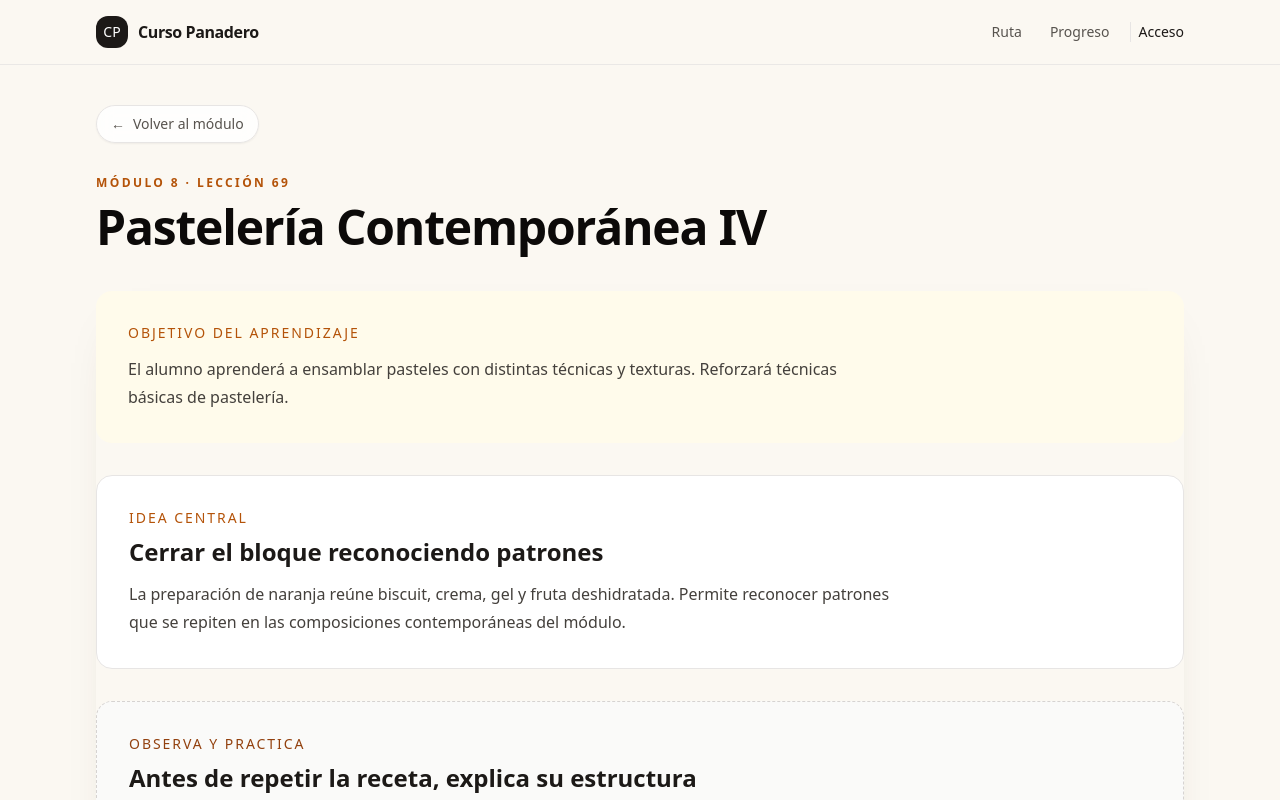
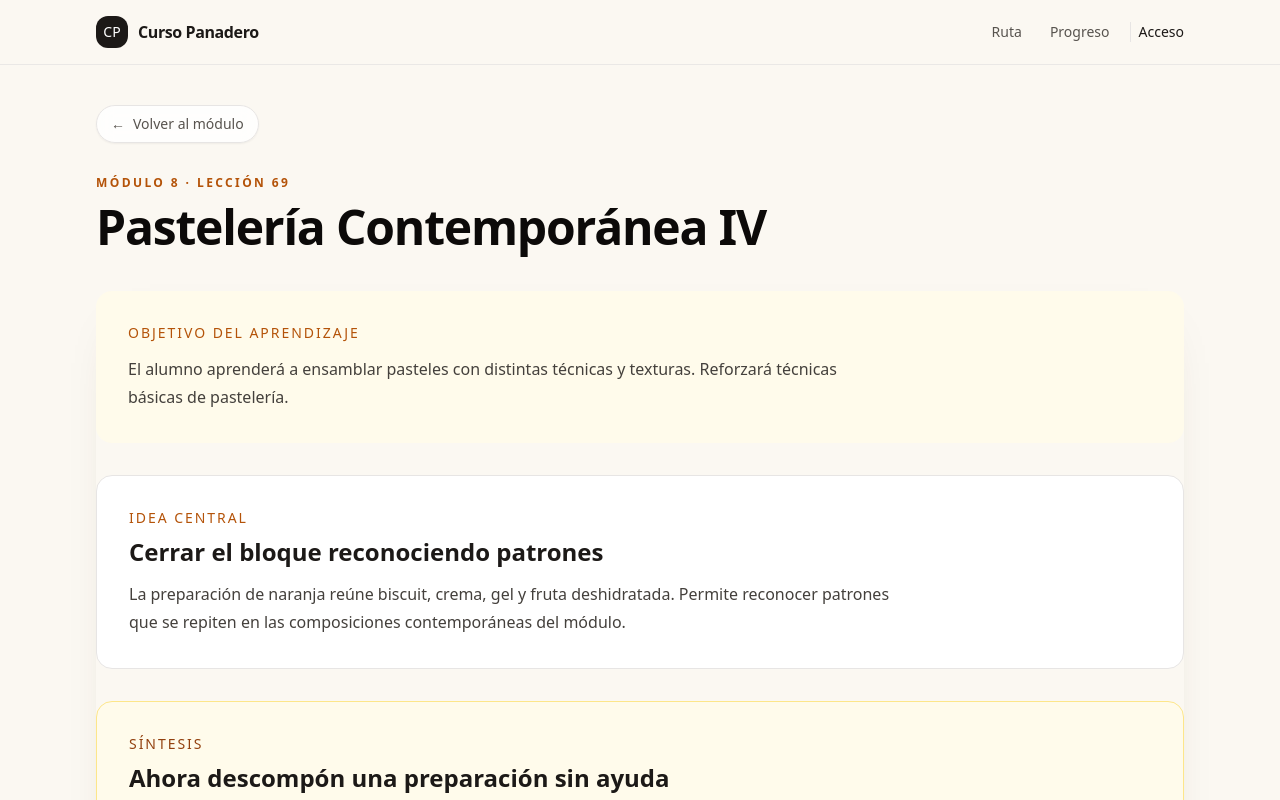
Before and after one commit to Drworm82/CursoPanadero, a Next.js app: page /leccion-pasteleria-contemporanea-naranja in a window 1280 px wide. Shown: the top 800 px of the page. Built offline with nearby package versions, Linux system fonts and the light colour scheme; no server answers.

Commit message:
pedagogia: sintesis de modulo 8

```diff
--- a/pages/leccion-pasteleria-contemporanea-naranja.js
+++ b/pages/leccion-pasteleria-contemporanea-naranja.js
@@ -8,6 +8,8 @@ export default function LessonPage() {
       <div className="space-y-8">
         <section className="rounded-2xl bg-amber-50 p-6 sm:p-8"><p className="text-sm font-medium uppercase tracking-[0.14em] text-amber-700">Objetivo del aprendizaje</p><p className="mt-3 max-w-3xl leading-7 text-stone-700">El alumno aprenderá a ensamblar pasteles con distintas técnicas y texturas. Reforzará técnicas básicas de pastelería.</p></section>
 <section className="rounded-2xl border border-stone-200 bg-white p-6 sm:p-8"><p className="text-sm font-medium uppercase tracking-[0.14em] text-amber-700">Idea central</p><h2 className="mt-2 text-2xl font-semibold text-stone-900">Cerrar el bloque reconociendo patrones</h2><p className="mt-3 max-w-3xl leading-7 text-stone-700">La preparación de naranja reúne biscuit, crema, gel y fruta deshidratada. Permite reconocer patrones que se repiten en las composiciones contemporáneas del módulo.</p></section>
+<section className="rounded-2xl border border-amber-200 bg-amber-50 p-6 sm:p-8"><p className="text-sm font-medium uppercase tracking-[0.14em] text-amber-800">Síntesis</p><h2 className="mt-2 text-2xl font-semibold text-stone-900">Ahora descompón una preparación sin ayuda</h2><p className="mt-3 max-w-3xl leading-7 text-stone-700">Sin mirar las lecciones anteriores, identifica base, crema, gel, fruta y acabado según lo que realmente documenta esta clase. Después compara tu mapa con el de otra preparación del módulo y señala una coincidencia y una diferencia.</p></section>
+
 <section className="rounded-2xl border border-dashed border-stone-300 bg-stone-50 p-6 sm:p-8"><p className="text-sm font-medium uppercase tracking-[0.14em] text-amber-800">Observa y practica</p><h2 className="mt-2 text-2xl font-semibold text-stone-900">Antes de repetir la receta, explica su estructura</h2><p className="mt-3 max-w-3xl leading-7 text-stone-700">Recupera bizcochos, cremas, gelatina y frutas deshidratadas. Observa cómo vuelven a aparecer en una composición diferente. Práctica: compara esta preparación con el pastel de yogurt y frutos rojos y señala tres técnicas o tipos de componente que se repiten.</p></section>
 <section className="rounded-2xl border border-amber-200 bg-amber-50 p-6 sm:p-8"><p className="text-sm font-medium uppercase tracking-[0.14em] text-amber-800">Aprende mientras haces</p><h2 className="mt-2 text-2xl font-semibold text-stone-900">Convierte cada paso en una observación</h2><p className="mt-3 max-w-3xl leading-7 text-stone-700">Usa esta preparación para reconocer patrones acumulados del módulo. <strong>En el biscuit:</strong> identifica el método de acremado y la incorporación final de claras. <strong>En la crema:</strong> observa la secuencia mezcla → baño maría → grenetina → enfriado → crema batida. <strong>En el gel y las naranjas:</strong> identifica cómo la fuente reutiliza una base y un jarabe TPT. Antes de consultar el montaje, intenta ordenar biscuit, crema, gel y fruta; después contrasta tu secuencia con los únicos pasos documentados por la fuente.</p></section>
 
```
